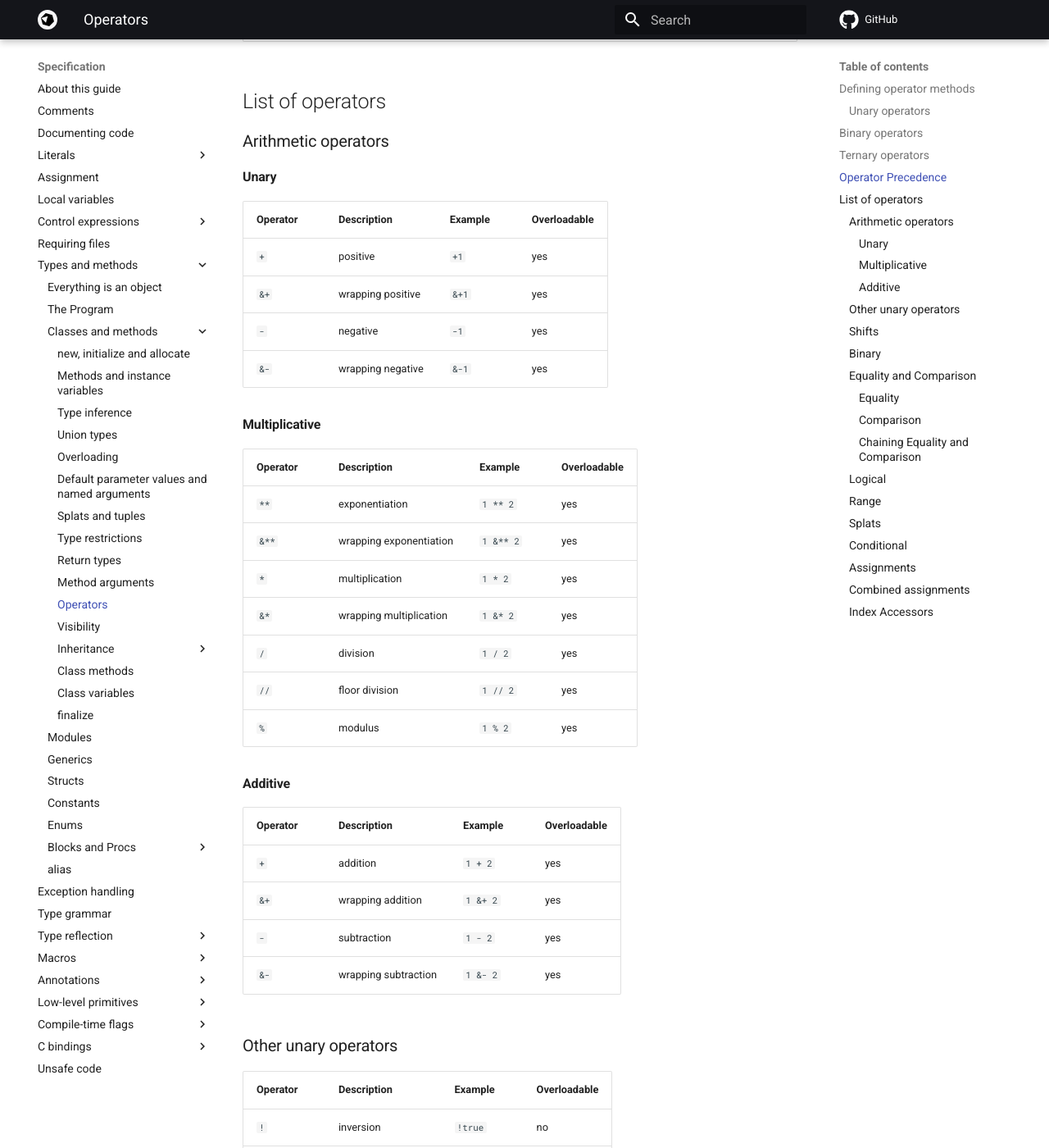
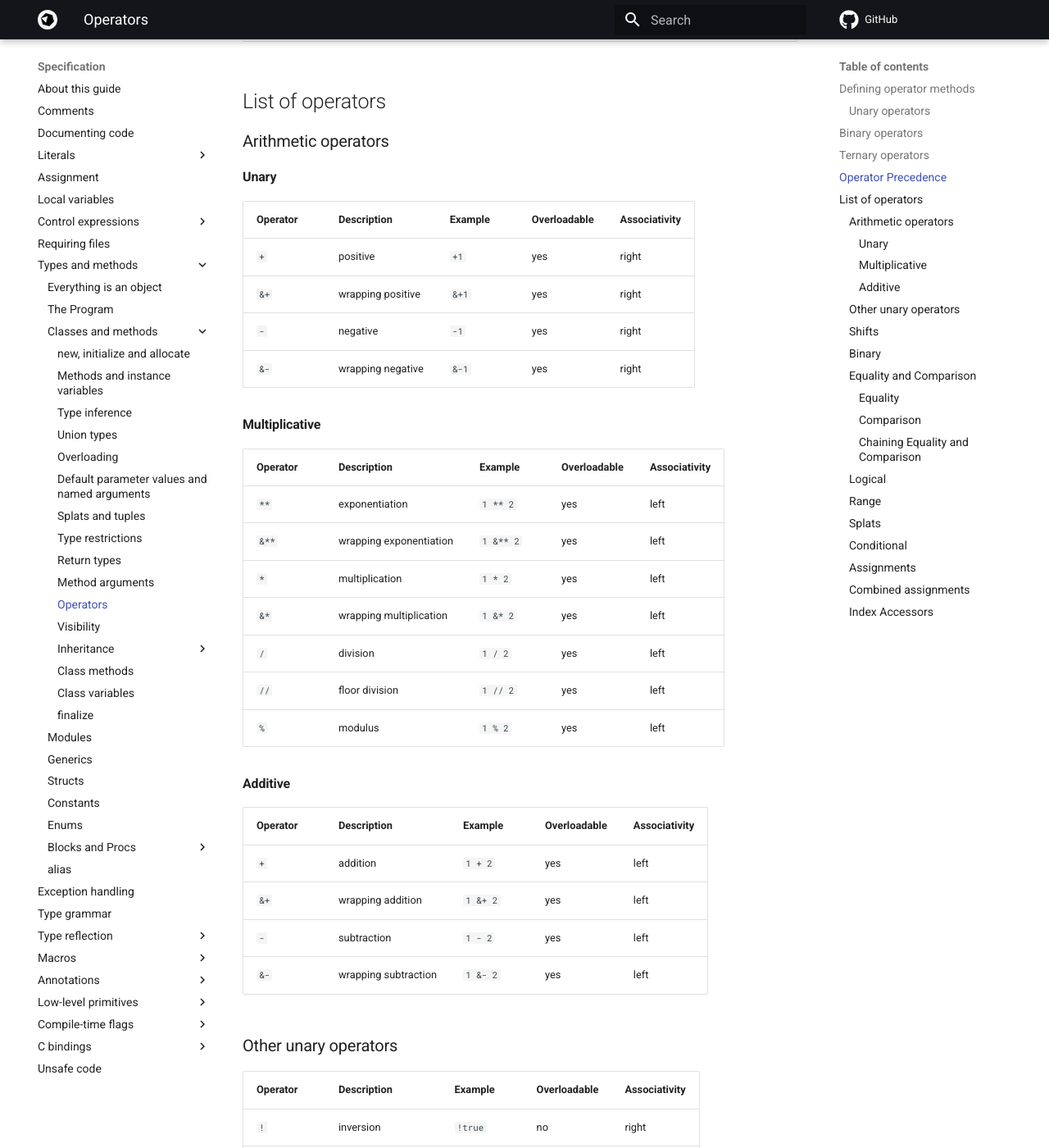
Before and after one commit to crystal-lang/crystal-book, an MkDocs documentation site: the page built from docs/syntax_and_semantics/operators.md, in a window 1280 px wide and 1400 px high, scrolled down 3252 px. Shown: the whole window at 82% size. Built offline with MkDocs 1.6.1 and Material for MkDocs 9.7.7, drawn with Linux system fonts in a browser that asks for light colours; nearby versions of some CDN libraries; library files that are not in the unit come from our copies; comment, search, counter and statistics services are not loaded; some of the changed text lies outside the part shown.

Commit message:
Add associativity column to list of operators (#420)
Co-authored-by: Johannes Müller <straightshoota@gmail.com>

```diff
--- a/docs/syntax_and_semantics/operators.md
+++ b/docs/syntax_and_semantics/operators.md
@@ -134,55 +134,56 @@ ones.
 
 #### Unary
 
-| Operator | Description | Example | Overloadable |
-|---|---|---|---|
-| `+`  | positive | `+1` | yes |
-| `&+` | wrapping positive | `&+1` | yes |
-| `-`  | negative | `-1` | yes |
-| `&-` | wrapping negative | `&-1` | yes |
+| Operator | Description | Example | Overloadable | Associativity |
+|---|---|---|---|---|
+| `+`  | positive | `+1` | yes | right |
+| `&+` | wrapping positive | `&+1` | yes | right |
+| `-`  | negative | `-1` | yes | right |
+| `&-` | wrapping negative | `&-1` | yes | right |
 
 #### Multiplicative
 
-| Operator | Description | Example | Overloadable |
-|---|---|---|---|
-| `**` | exponentiation | `1 ** 2` | yes |
-| `&**` | wrapping exponentiation | `1 &** 2` | yes |
-| `*` | multiplication | `1 * 2` | yes |
-| `&*` | wrapping multiplication | `1 &* 2` | yes |
-| `/` | division | `1 / 2` | yes |
-| `//` | floor division | `1 // 2` | yes |
-| `%` | modulus | `1 % 2` | yes |
+| Operator | Description | Example | Overloadable | Associativity |
+|---|---|---|---|---|
+| `**` | exponentiation | `1 ** 2` | yes | left |
+| `&**` | wrapping exponentiation | `1 &** 2` | yes | left |
+| `*` | multiplication | `1 * 2` | yes | left |
+| `&*` | wrapping multiplication | `1 &* 2` | yes | left |
+| `/` | division | `1 / 2` | yes | left |
+| `//` | floor division | `1 // 2` | yes | left |
+| `%` | modulus | `1 % 2` | yes | left |
 
 #### Additive
 
-| Operator | Description | Example | Overloadable |
-|---|---|---|---|
-| `+` | addition | `1 + 2` | yes |
-| `&+` | wrapping addition | `1 &+ 2` | yes |
-| `-` | subtraction | `1 - 2` | yes |
-| `&-` | wrapping subtraction | `1 &- 2` | yes |
+| Operator | Description | Example | Overloadable | Associativity |
+|---|---|---|---|---|
+| `+` | addition | `1 + 2` | yes | left |
+| `&+` | wrapping addition | `1 &+ 2` | yes | left |
+| `-` | subtraction | `1 - 2` | yes | left |
+| `&-` | wrapping subtraction | `1 &- 2` | yes | left |
 
 ### Other unary operators
 
-| Operator | Description | Example | Overloadable |
-|---|---|---|---|
-| `!` | inversion | `!true` | no |
-| `~` | binary complement | `~1` | yes |
+| Operator | Description | Example | Overloadable | Associativity |
+|---|---|---|---|---|
+| `!` | inversion | `!true` | no | right |
+| `~` | binary complement | `~1` | yes | right |
 
 ### Shifts
 
-| Operator | Description | Example | Overloadable |
-|---|---|---|---|
-| `<<` | shift left, append | `1 << 2`, `STDOUT << "foo"` | yes |
-| `>>` | shift right | `1 >> 2` | yes |
+| Operator | Description | Example | Overloadable | Associativity |
+|---|---|---|---|---|
+| `<<` | shift left, append | `1 << 2`, `STDOUT << "foo"` | yes | left |
+| `>>` | shift right | `1 >> 2` | yes | left |
 
 ### Binary
 
-| Operator | Description | Example | Overloadable |
-|---|---|---|---|
-| `&` | binary AND | `1 & 2` | yes |
-| `|` | binary OR | `1 | 2` | yes |
-| `^` | binary XOR | `1 ^ 2` | yes |
+
+| Operator | Description | Example | Overloadable | Associativity |
+|---|---|---|---|---|
+| `&` | binary AND | `1 & 2` | yes | left |
+| `|` | binary OR | `1 | 2` | yes | left |
+| `^` | binary XOR | `1 ^ 2` | yes | left |
 
 ### Equality and Comparison
 
@@ -204,23 +205,23 @@ Nevertheless, these inversions can be defined with a custom implementation. This
 can be useful for example to improve performance (non-equality can often be
 proven faster than equality).
 
-| Operator | Description | Example | Overloadable |
-|---|---|---|---|
-| `==` | equals | `1 == 2` | yes |
-| `!=` | not equals | `1 != 2` | yes |
-| `=~` | pattern match | `"foo" =~ /fo/` | yes |
-| `!~` | no pattern match | `"foo" !~ /fo/` | yes |
-| `===` | [case equality](case.md) | `/foo/ === "foo"` | yes |
+| Operator | Description | Example | Overloadable | Associativity |
+|---|---|---|---|---|
+| `==` | equals | `1 == 2` | yes | left |
+| `!=` | not equals | `1 != 2` | yes | left |
+| `=~` | pattern match | `"foo" =~ /fo/` | yes | left |
+| `!~` | no pattern match | `"foo" !~ /fo/` | yes | left |
+| `===` | [case equality](case.md) | `/foo/ === "foo"` | yes | left |
 
 #### Comparison
 
-| Operator | Description | Example | Overloadable |
-|---|---|---|---|
-| `<` | less | `1 < 2` | yes |
-| `<=` | less or equal | `1 <= 2` | yes |
-| `>` | greater | `1 > 2` | yes |
-| `>=` | greater or equal | `1 >= 2` | yes |
-| `<=>` | comparison | `1 <=> 2` | yes |
+| Operator | Description | Example | Overloadable | Associativity |
+|---|---|---|---|---|
+| `<` | less | `1 < 2` | yes | left |
+| `<=` | less or equal | `1 <= 2` | yes | left |
+| `>` | greater | `1 > 2` | yes | left |
+| `>=` | greater or equal | `1 >= 2` | yes | left |
+| `<=>` | comparison | `1 <=> 2` | yes | left |
 
 #### Chaining Equality and Comparison
 
@@ -234,10 +235,10 @@ Operators with different precedences can be chained too, however, it is advised
 
 ### Logical
 
-| Operator | Description | Example | Overloadable |
-|---|---|---|---|
-| `&&` | [logical AND](and.md) | `true && false` | no |
-| `||` | [logical OR](or.md) | `true || false` | no |
+| Operator | Description | Example | Overloadable | Associativity |
+|---|---|---|---|---|
+| `&&` | [logical AND](and.md) | `true && false` | no | left |
+| `||` | [logical OR](or.md) | `true || false` | no | left |
 
 ### Range
 
@@ -264,9 +265,9 @@ See [Splats and Tuples](splats_and_tuples.md) for details.
 The [conditional operator (`? :`)](./ternary_if.md) is internally rewritten to
 an `if` expression by the compiler.
 
-| Operator | Description | Example | Overloadable |
-|---|---|---|---|
-| `? :` | conditional | `a == b ? c : d` | no |
+| Operator | Description | Example | Overloadable | Associativity |
+|---|---|---|---|---|
+| `? :` | conditional | `a == b ? c : d` | no | right |
 
 ### Assignments
 
@@ -275,11 +276,11 @@ operand. The first operand is either a variable (in this case the operator can't
 be redefined) or a call (in this case the operator can be redefined).
 See [assignment](assignment.md) for details.
 
-| Operator | Description | Example | Overloadable |
-|---|---|---|---|
-| `=` | variable assignment | `a = 1` | no |
-| `=` | call assignment | `a.b = 1` | yes |
-| `[]=` | index assignment | `a[0] = 1` | yes |
+| Operator | Description | Example | Overloadable | Associativity |
+|---|---|---|---|---|
+| `=` | variable assignment | `a = 1` | no | right |
+| `=` | call assignment | `a.b = 1` | yes | right |
+| `[]=` | index assignment | `a[0] = 1` | yes | right |
 
 ### Combined assignments
 
@@ -305,25 +306,25 @@ be callable.
 
 The receiver can't be anything else than a variable or call.
 
-| Operator | Description | Example | Overloadable |
-|---|---|---|---|
-| `+=` | addition *and* assignment | `i += 1` | no |
-| `&+=` | wrapping addition *and* assignment | `i &+= 1` | no |
-| `-=` | subtraction *and* assignment | `i -= 1` | no |
-| `&-=` | wrapping subtraction *and* assignment | `i &-= 1` | no |
-| `*=` | multiplication *and* assignment | `i *= 1` | no |
-| `&*=` | wrapping multiplication *and* assignment | `i &*= 1` | no |
-| `/=` | division *and* assignment | `i /= 1` | no |
-| `//=` | floor division *and* assignment | `i //= 1` | no |
-| `%=` | modulo *and* assignment | `i %= 1` | yes |
-| `|=` | binary or *and* assignment | `i |= 1` | no |
-| `&=` | binary and *and* assignment | `i &= 1` | no |
-| `^=` | binary xor *and* assignment | `i ^= 1` | no |
-| `**=` | exponential *and* assignment | `i **= 1` | no |
-| `<<=` | left shift *and* assignment | `i <<= 1` | no |
-| `>>=` | right shift *and* assignment | `i >>= 1` | no |
-| `||=` | logical or *and*  assignment | `i ||= true` | no |
-| `&&=` | logical and *and* assignment | `i &&= true` | no |
+| Operator | Description | Example | Overloadable | Associativity |
+|---|---|---|---|---|
+| `+=` | addition *and* assignment | `i += 1` | no | right |
+| `&+=` | wrapping addition *and* assignment | `i &+= 1` | no | right |
+| `-=` | subtraction *and* assignment | `i -= 1` | no | right |
+| `&-=` | wrapping subtraction *and* assignment | `i &-= 1` | no | right |
+| `*=` | multiplication *and* assignment | `i *= 1` | no | right |
+| `&*=` | wrapping multiplication *and* assignment | `i &*= 1` | no | right |
+| `/=` | division *and* assignment | `i /= 1` | no | right |
+| `//=` | floor division *and* assignment | `i //= 1` | no | right |
+| `%=` | modulo *and* assignment | `i %= 1` | yes | right |
+| `|=` | binary or *and* assignment | `i |= 1` | no | right |
+| `&=` | binary and *and* assignment | `i &= 1` | no | right |
+| `^=` | binary xor *and* assignment | `i ^= 1` | no | right |
+| `**=` | exponential *and* assignment | `i **= 1` | no | right |
+| `<<=` | left shift *and* assignment | `i <<= 1` | no | right |
+| `>>=` | right shift *and* assignment | `i >>= 1` | no | right |
+| `||=` | logical or *and* assignment | `i ||= true` | no | right |
+| `&&=` | logical and *and* assignment | `i &&= true` | no | right |
 
 ### Index Accessors
 
```
